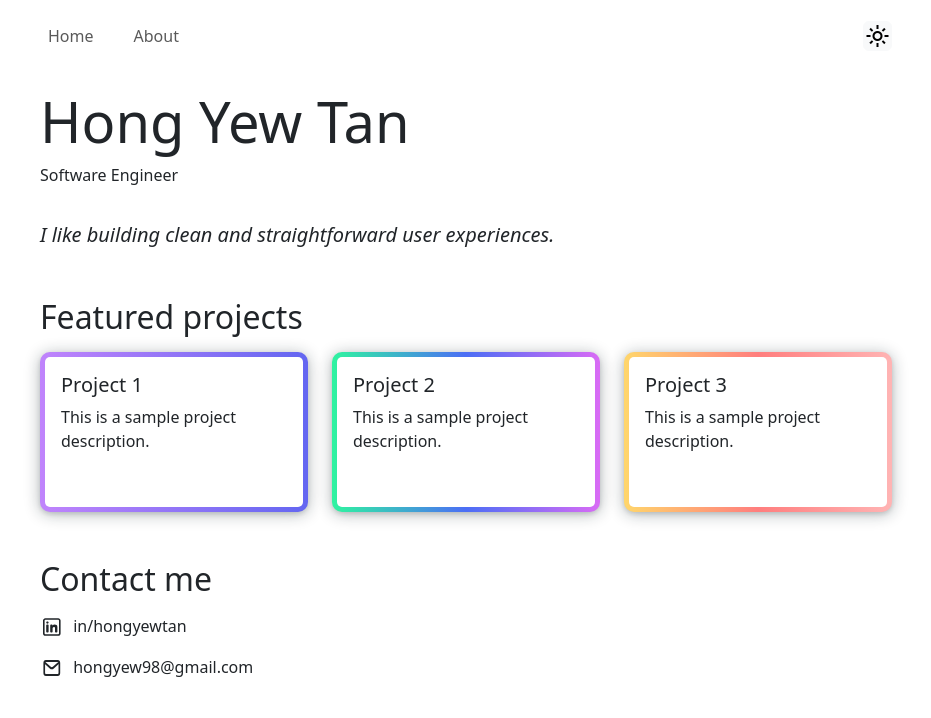
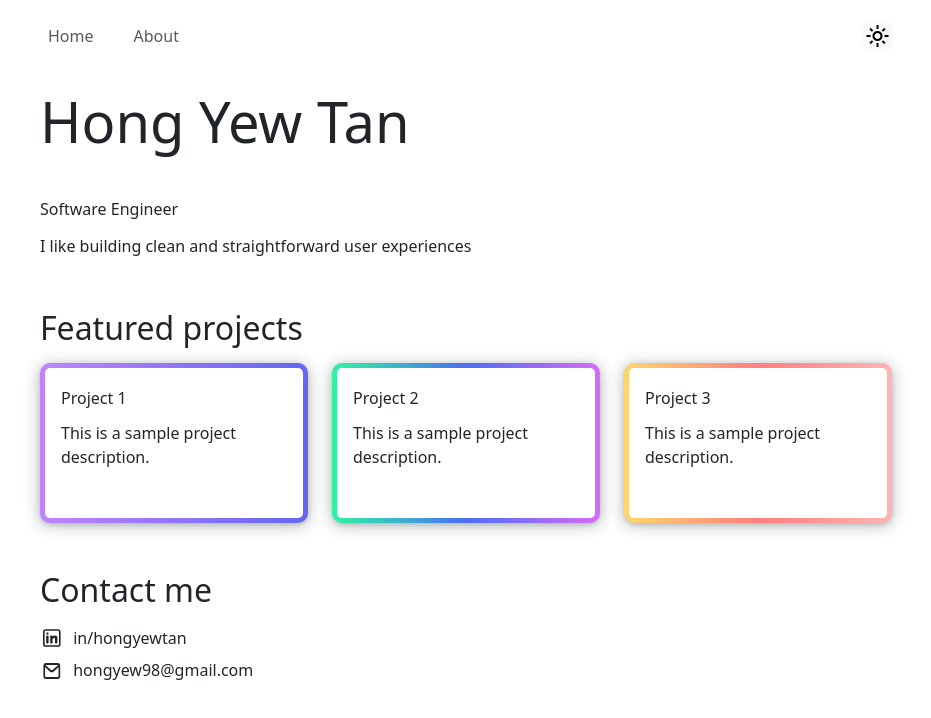
Before and after one commit to hyongew/portfolio, a React (Vite) app: page /portfolio/ in a window 1280 px wide. Shown: the top 718 px of the page, without its empty margins (174-1105 px from the left). Built offline with nearby package versions, Linux system fonts and the light colour scheme.

Commit message:
[feat] update css, refactor intro component, update work company

```diff
--- a/src/App.scss
+++ b/src/App.scss
@@ -27,46 +27,18 @@
   }
 }
 
+.title {
+  margin-bottom: 2.5rem;
+
+  @media (max-width: 768px) {
+    margin-bottom: 0;
+  }
+}
+
 .container {
   padding: 0.5rem 1.5rem 2rem
 }
 
-.h5, .h6 {
+.h5, .h6, h6 {
   line-height: 1.8rem;
 }
-
-h6 {
-  line-height: 1.6rem;
-}
-
-.intro-description {
-  margin-bottom: 2rem;
-
-  @media (max-width: 768px) {
-    display: flex;
-    flex-direction: column;
-    margin-bottom: 1.6rem;
-  }
-}
-
-.fade-in {
-  opacity: 0;
-  animation: fadeIn 0.5s ease forwards;
-
-  &__down {
-    @extend .fade-in;
-    transform: translateY(-10px);
-  }
-
-  &__right {
-    @extend .fade-in;
-    transform: translateX(-10px);
-  }
-}
-
-@keyframes fadeIn {
-  to {
-    opacity: 1;
-    transform: translate(0, 0);
-  }
-}
--- a/src/App.tsx
+++ b/src/App.tsx
@@ -9,7 +9,7 @@ export default function App() {
     <>
       <div className="container">
         <Navbar />
-        <h1 className="display-4 mt-4 mb-2"><strong>Hong Yew</strong> Tan</h1>
+        <h1 className="display-4 mt-4 title"><strong>Hong Yew</strong> Tan</h1>
         <Routes>
           <Route path="/" element={<Home />} />
           <Route path="/about" element={<About />} />
--- /dev/null
+++ b/src/components/Intro/Intro.scss
@@ -0,0 +1,28 @@
+.intro-description {
+  @media (max-width: 768px) {
+    display: flex;
+    flex-direction: column;
+  }
+}
+
+.fade-in {
+  opacity: 0;
+  animation: fadeIn 0.5s ease forwards;
+
+  &__down {
+    @extend .fade-in;
+    transform: translateY(-10px);
+  }
+
+  &__right {
+    @extend .fade-in;
+    transform: translateX(-10px);
+  }
+}
+
+@keyframes fadeIn {
+  to {
+    opacity: 1;
+    transform: translate(0, 0);
+  }
+}
--- /dev/null
+++ b/src/components/Intro/Intro.tsx
@@ -0,0 +1,10 @@
+import "./Intro.scss";
+
+export default function Intro({showResume=false}) {
+  return (
+    <>
+      <h6 className="intro-description">Software Engineer{showResume ? <span className="fade-in"> at Jeppesen<a href="/portfolio/blank.pdf" target="_blank" aria-label="Resume" rel="noopener noreferrer" style={{textDecoration: "unset"}} className="underline-btn ms-4">Resume</a></span> : <span>&nbsp;</span>}</h6>
+      <h6 style={{textAlign: "start"}}>I like building clean and straightforward user experiences</h6>
+    </>
+  )
+}
--- a/src/components/ThemeToggle/ThemeToggle.tsx
+++ b/src/components/ThemeToggle/ThemeToggle.tsx
@@ -1,6 +1,7 @@
 import { useState } from "react";
 
 export default function ThemeToggle() {
+
   const [isDarkMode, setIsDarkMode] = useState(() =>
     document.documentElement.getAttribute("data-bs-theme") === "dark"
   );
--- a/src/components/contactLinks/contactLinks.tsx
+++ b/src/components/contactLinks/contactLinks.tsx
@@ -7,7 +7,7 @@ const LINKEDIN_USERNAME = "hongyewtan";
 export default function ContactLinks() {
   return (
     <div className="contact">
-      <a href={"https://linkedin.com/in/"+LINKEDIN_USERNAME} aria-label="LinkedIn" className="contact__link underline-btn mb-3">
+      <a href={"https://linkedin.com/in/"+LINKEDIN_USERNAME} aria-label="LinkedIn" className="contact__link underline-btn mb-2">
         <LinkedinIcon className="contact__icon contact__icon--linkedin" />
         <span className="contact__icon-label">in/{LINKEDIN_USERNAME}</span>
       </a>
--- a/src/components/index.ts
+++ b/src/components/index.ts
@@ -1,4 +1,5 @@
 export { default as ContactLinks } from "./ContactLinks/ContactLinks";
+export { default as Intro } from "./Intro/Intro";
 export { default as Navbar } from "./Navbar/Navbar";
 export { default as RainbowCard } from "./RainbowCard/RainbowCard";
 export { default as ThemeToggle } from "./ThemeToggle/ThemeToggle";
--- a/src/components/rainbowCard/rainbowCard.tsx
+++ b/src/components/rainbowCard/rainbowCard.tsx
@@ -5,7 +5,7 @@ export default function RainbowCard(cardProps: RainbowCardProps) {
   return (
     <div className="card project-card" style={cardProps?.borderGradientColour ? { backgroundImage: ("linear-gradient(var(--bs-body-bg), var(--bs-body-bg)), "+cardProps.borderGradientColour) } : {}}>
       <div className="card-body">
-        <h5 className="card-title">{cardProps.title}</h5>
+        <h6 className="card-title">{cardProps.title}</h6>
         <p className="card-text">{cardProps.description}</p>
       </div>
     </div>
--- a/src/pages/About/About.tsx
+++ b/src/pages/About/About.tsx
@@ -1,10 +1,10 @@
+import { Intro } from "@components";
+
 export default function About() {
-
   return (
     <>
       <section className="mb-3" style={{textAlign: "justify"}}>
-        <h6 className="intro-description">Software Engineer <span className="fade-in">at DBS Bank.<a href="/portfolio/blank.pdf" target="_blank" aria-label="Resume" rel="noopener noreferrer" style={{textDecoration: "unset"}} className="underline-btn ms-4">Resume</a></span></h6>
-        <p className="h5 fst-italic" style={{textAlign: "start"}}>I like building clean and straightforward user experiences.</p>
+        <Intro showResume={true}/>
         <br />
         <p className="h6 fade-in__down" style={{animationDelay: "0.1s"}}>That extends to building systems that are not just functional, but also maintainable and scalable. To me, it starts with writing clean, readable code, supported by good test coverage.</p>
         <br />
--- a/src/pages/home/home.scss
+++ b/src/pages/home/home.scss
@@ -6,9 +6,3 @@
     margin-bottom: 0;
   }
 }
-
-.intro-padding--mobile {
-  @media (min-width: 768px) {
-    display: none;
-  }
-}
--- a/src/pages/home/home.tsx
+++ b/src/pages/home/home.tsx
@@ -1,4 +1,4 @@
-import { ContactLinks, RainbowCard } from "@components";
+import { ContactLinks, Intro, RainbowCard } from "@components";
 import type { RainbowCardProps } from "../../components/RainbowCard/RainbowCard.types";
 import "./Home.scss";
 
@@ -28,9 +28,7 @@ export default function Home() {
   return (
     <>
       <section>
-        <h6 className="intro-description">Software Engineer<span>&nbsp;</span></h6>
-        <p className="h5 fst-italic">I like building clean and straightforward user experiences.</p>
-
+        <Intro />
         {/* <p>Angular · React · TypeScript · Python · FastAPI · Docker</p> */}
       </section>
       <section className="fade-in__down" style={{animationDelay: "0.1s"}}>
```
